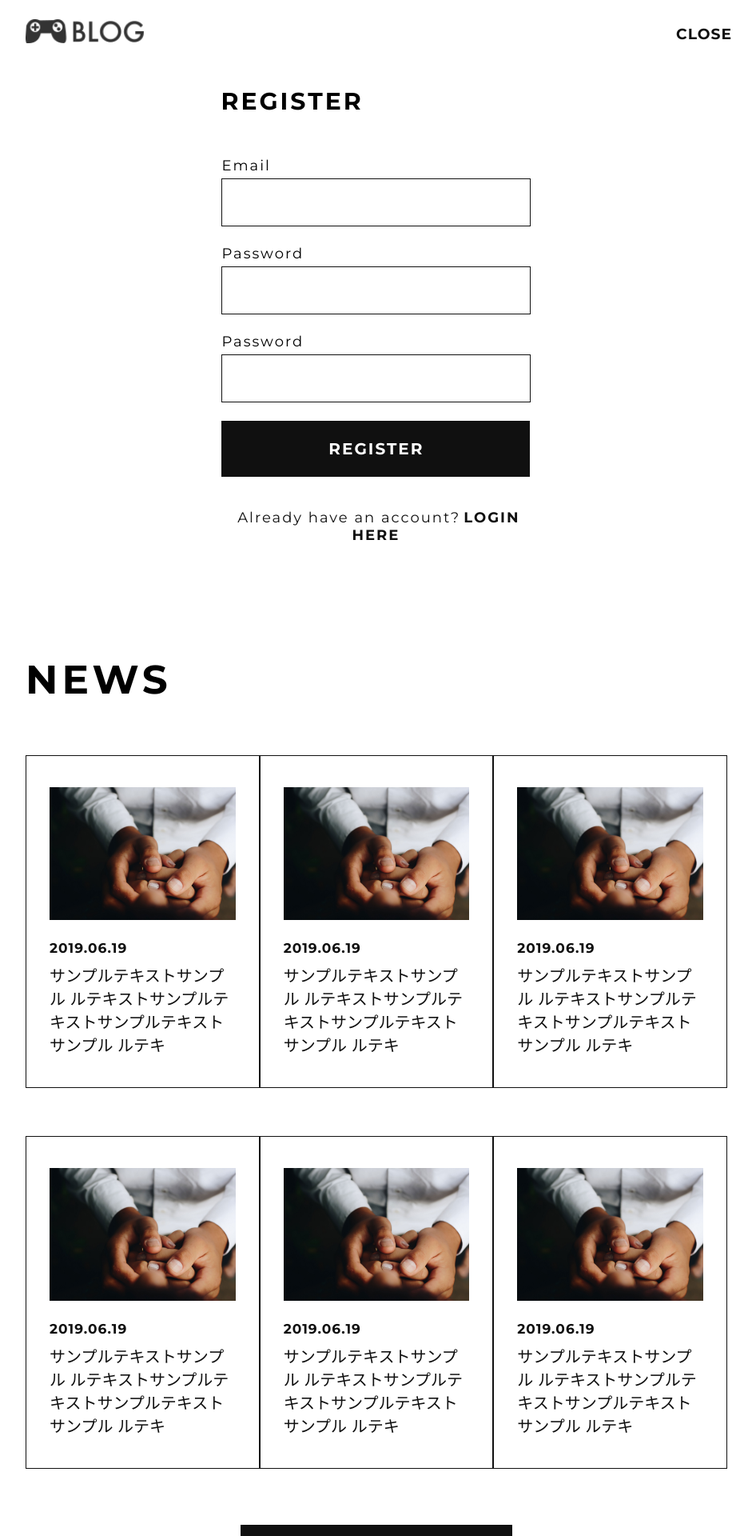
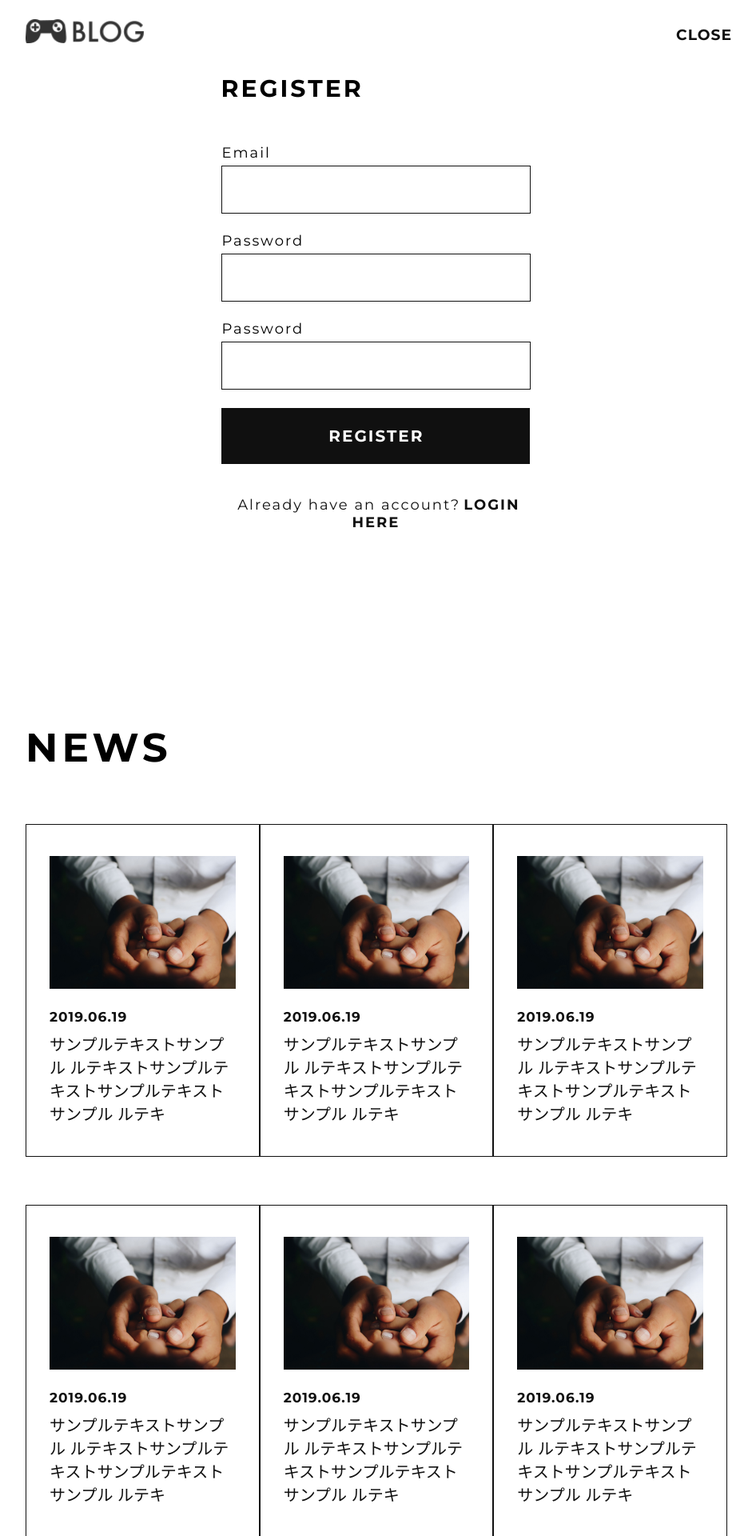
Before and after one commit to karenkeyc/fe-exam-output, a React (Create React App) app in the folder output/: page /register in a window 1280 px wide. Shown: the top 1920 px of the page at 80% size, without its empty margins (178-1124 px from the left). Built offline with nearby package versions, Linux system fonts and the light colour scheme; the HTML template or start-up script is replaced by a standard one; a web font is replaced by a local one.

Commit message:
improvements, animation

```diff
--- a/output/src/assets/styles/breadcrumb.scss
+++ b/output/src/assets/styles/breadcrumb.scss
@@ -12,15 +12,18 @@ nav {
   z-index: 7;
 }
 .breadcrumb__item {
+  font-family: $yg-medium;
   color: $dark;
   float: left;
   letter-spacing: 2px;
-  font-size: 0.9375em;
+  font-size: 0.938em;
   padding-right: 39px;
 }
 // fix pixel perfect text
-// .breadcrumb-text {
-// }
+.breadcrumb-text {
+  letter-spacing: 2.55px;
+  font-size: 15px;
+}
 .breadcrumb__item-link {
   position: relative;
   float: left;
--- a/output/src/assets/styles/carousel.scss
+++ b/output/src/assets/styles/carousel.scss
@@ -1,8 +1,8 @@
 @import "../styles/_global.scss";
 .carousel {
   position: relative;
-  width: 90.7%;
-  margin: 102px 79px;
+  width: 90.78%;
+  margin: 80px 79px 0 79px;
 }
 .carousel__container {
   position: relative;
--- a/output/src/assets/styles/header.scss
+++ b/output/src/assets/styles/header.scss
@@ -8,7 +8,7 @@ header {
   left: 0;
   right: 0;
   width: 100%;
-  height: 102px;
+  height: 88px;
   z-index: 6;
 }
 .header {
@@ -23,7 +23,7 @@ header {
 }
 .header__actions {
   margin-right: 186px;
-  margin-top: 26px;
+  margin-top: 28px;
 }
 .header__actions--login {
   font-weight: 700;
--- a/output/src/assets/styles/loginregister.scss
+++ b/output/src/assets/styles/loginregister.scss
@@ -2,8 +2,14 @@
 .login-register {
   position: relative;
   width: 100%;
-  height: 80vh;
-  margin: 102px auto;
+  margin: 6.8% auto;
+  padding-bottom: 48px;
+  animation-name: dropform;
+  animation-duration: .5s;
+}
+@keyframes dropform {
+  0% { margin: -30% auto;}
+  100% { margin: 6.8% auto;}
 }
 .form__container {
   position: relative;
--- a/output/src/assets/styles/news-list.scss
+++ b/output/src/assets/styles/news-list.scss
@@ -1,6 +1,7 @@
 @import "../styles/_global.scss";
 .news {
-  margin: -49px 184px 139px 202px;
+  margin: 0 184px 139px 202px;
+  padding-top: 53px;
 }
 .news__header {
   display: flex;
--- a/output/src/assets/styles/singlepost.scss
+++ b/output/src/assets/styles/singlepost.scss
@@ -31,8 +31,9 @@
   font-family: $yg-bold;
   font-size: 40px;
   margin-top: -2px;
-  letter-spacing: 4px;
-  padding: 13px 59px 0px 0px;
+  letter-spacing: 3.9px;
+  line-height: 65.9px;
+  padding: 13px 85px 0 0px;
 }
 .single-post__file-upload {
   display: flex;
```
